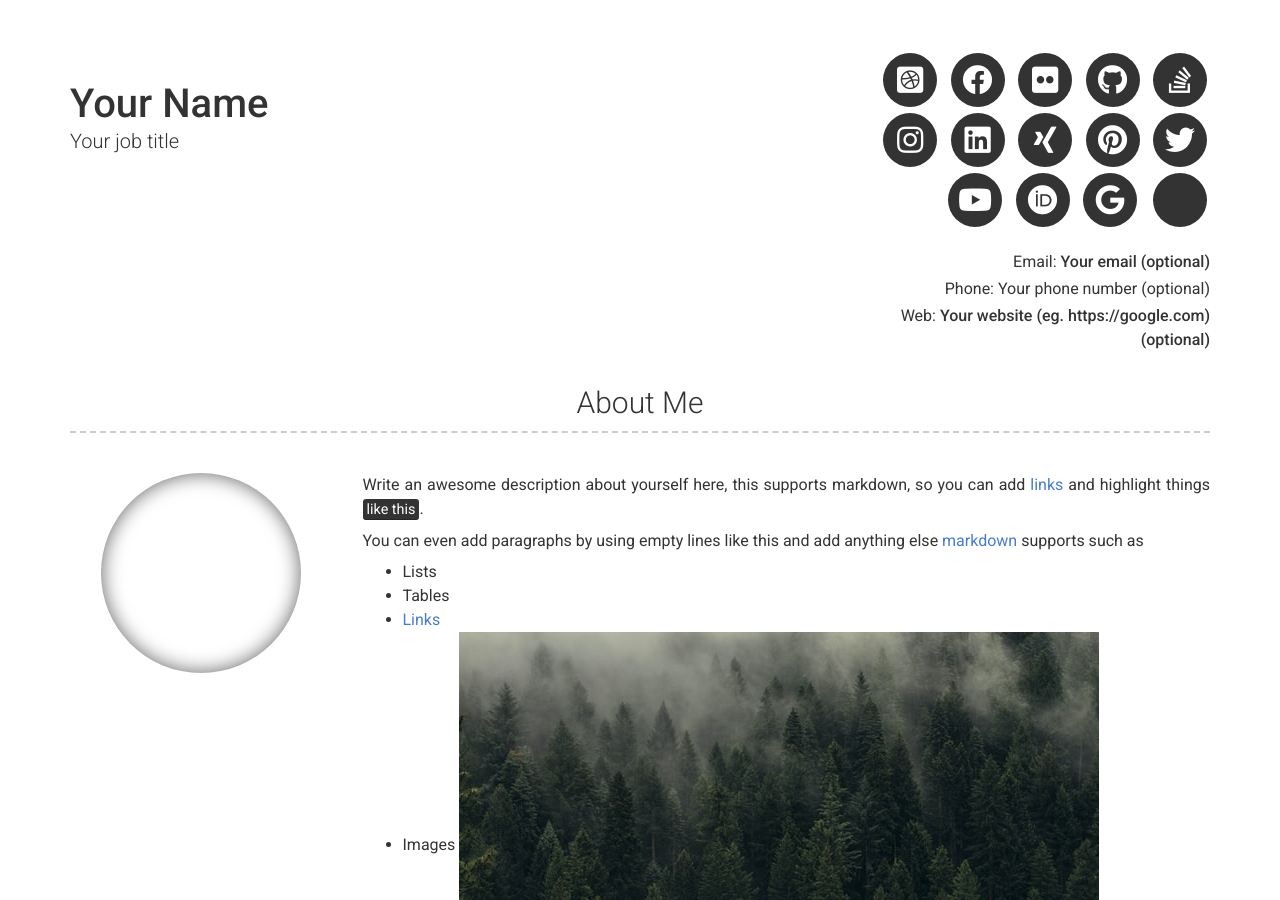
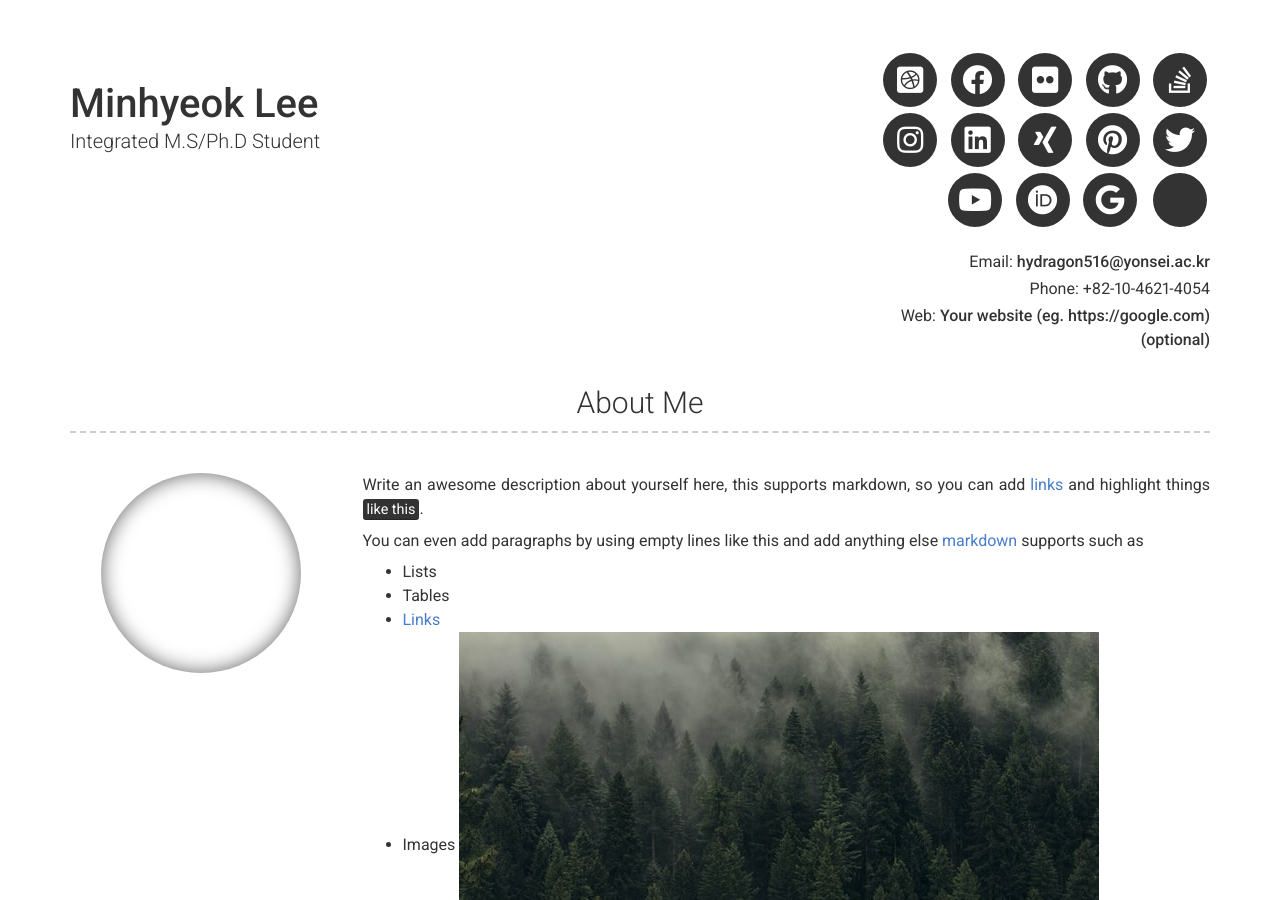
Before and after one commit to Hydragon516/hydragon516.github.io, a Jekyll site: the page built from index.md, in a window 1280 px wide and 900 px high. Built offline with Jekyll 4.4.1, drawn with Linux system fonts in a browser that asks for light colours; nearby versions of some CDN libraries; some of the changed text lies outside the part shown.

Commit message:
Update _config.yml

```diff
--- a/_config.yml
+++ b/_config.yml
@@ -6,11 +6,11 @@ repository: Git repository where your resume will be hosted, only required if yo
 version: 2
 
 # Personal info
-name: Your Name
-title: Your job title
-email: Your email (optional)
+name: Minhyeok Lee
+title: Integrated M.S/Ph.D Student
+email: hydragon516@yonsei.ac.kr
 # email_title: Email (Email title override)
-phone: Your phone number (optional)
+phone: +82-10-4621-4054
 # phone_title: Phone (Phone title override)
 website: Your website (eg. https://google.com)(optional)
 # website_title: Web (Website title override)
```
